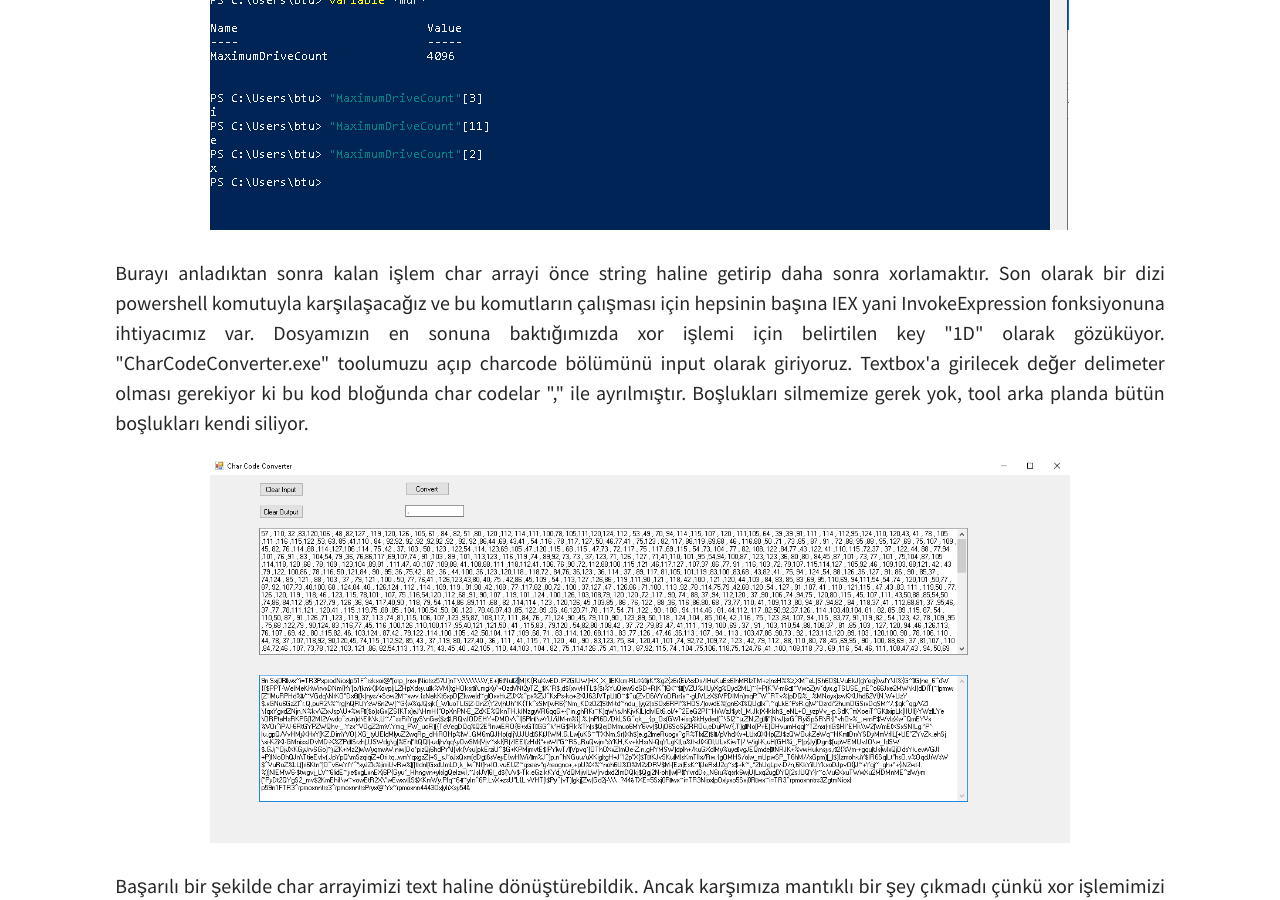
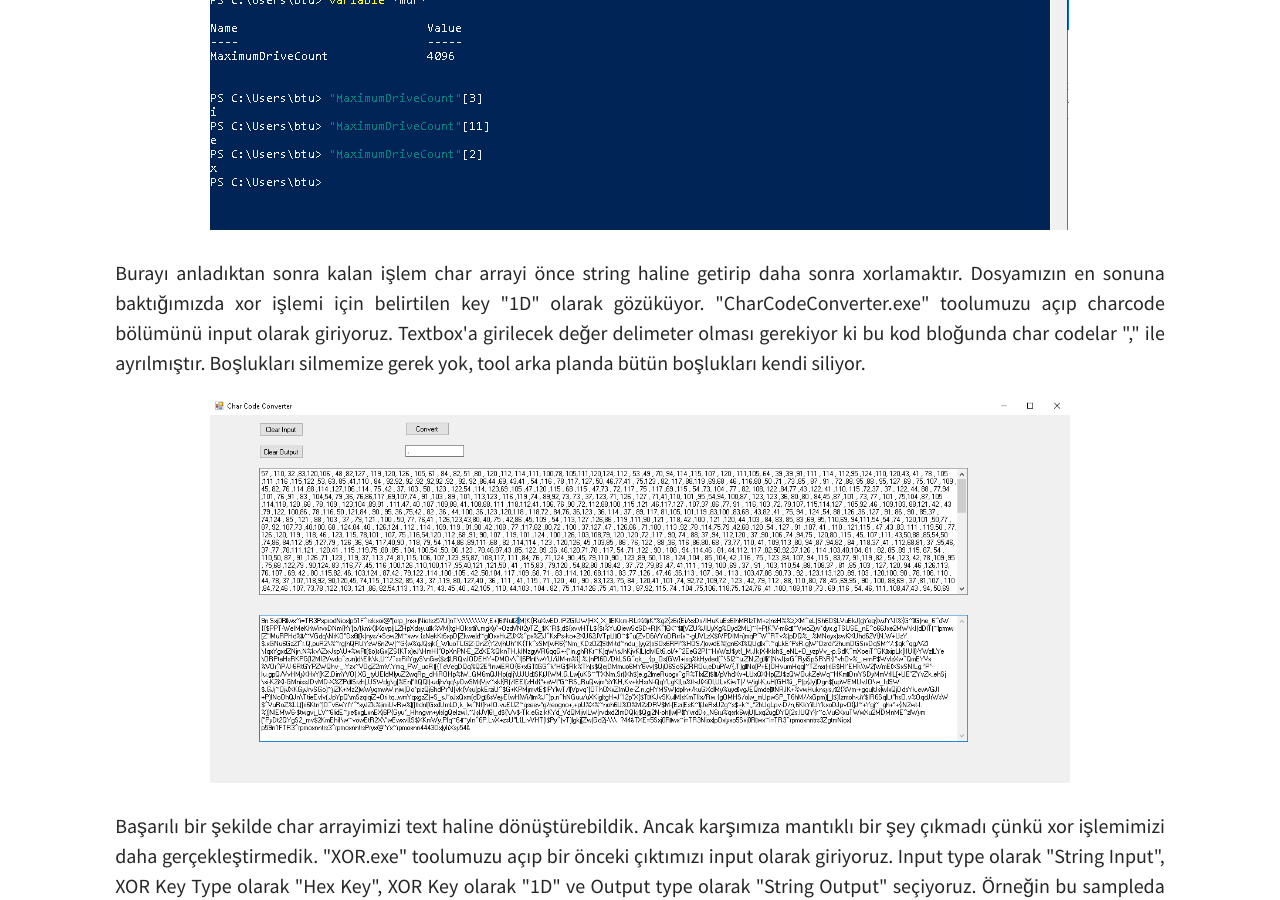
Before and after one commit to batuhankutluca/batuhankutluca.github.io, a Jekyll site: the page built from _posts/2020-01-19-powershell-series-3-zararli-powershell-script-analizi-part1.md, in a window 1280 px wide and 900 px high, scrolled down 7472 px. Built offline with Jekyll 4.4.1, drawn with Linux system fonts in a browser that asks for light colours.

Commit message:
Update 2020-01-19-powershell-series-3-zararli-powershell-script-analizi-part1.md

```diff
--- a/_posts/2020-01-19-powershell-series-3-zararli-powershell-script-analizi-part1.md
+++ b/_posts/2020-01-19-powershell-series-3-zararli-powershell-script-analizi-part1.md
@@ -88,7 +88,7 @@ Karşı sunucu ayakta olmadığı için herhangi bir data akışı sağlanmadı
 
 ![img]({{ site.baseurl }}/assets/img/powershell-3/12.png)
 
-<p align="justify">Burayı anladıktan sonra kalan işlem char arrayi önce string haline getirip daha sonra xorlamaktır. Son olarak bir dizi powershell komutuyla karşılaşacağız ve bu komutların çalışması için hepsinin başına IEX yani InvokeExpression fonksiyonuna ihtiyacımız var. Dosyamızın en sonuna baktığımızda xor işlemi için belirtilen key "1D" olarak gözüküyor. "CharCodeConverter.exe" toolumuzu açıp charcode bölümünü input olarak giriyoruz. Textbox'a girilecek değer delimeter olması gerekiyor ki bu kod bloğunda char codelar "," ile ayrılmıştır. Boşlukları silmemize gerek yok, tool arka planda bütün boşlukları kendi siliyor.</p>
+<p align="justify">Burayı anladıktan sonra kalan işlem char arrayi önce string haline getirip daha sonra xorlamaktır. Dosyamızın en sonuna baktığımızda xor işlemi için belirtilen key "1D" olarak gözüküyor. "CharCodeConverter.exe" toolumuzu açıp charcode bölümünü input olarak giriyoruz. Textbox'a girilecek değer delimeter olması gerekiyor ki bu kod bloğunda char codelar "," ile ayrılmıştır. Boşlukları silmemize gerek yok, tool arka planda bütün boşlukları kendi siliyor.</p>
 
 ![img]({{ site.baseurl }}/assets/img/powershell-3/13.png)
 
```
